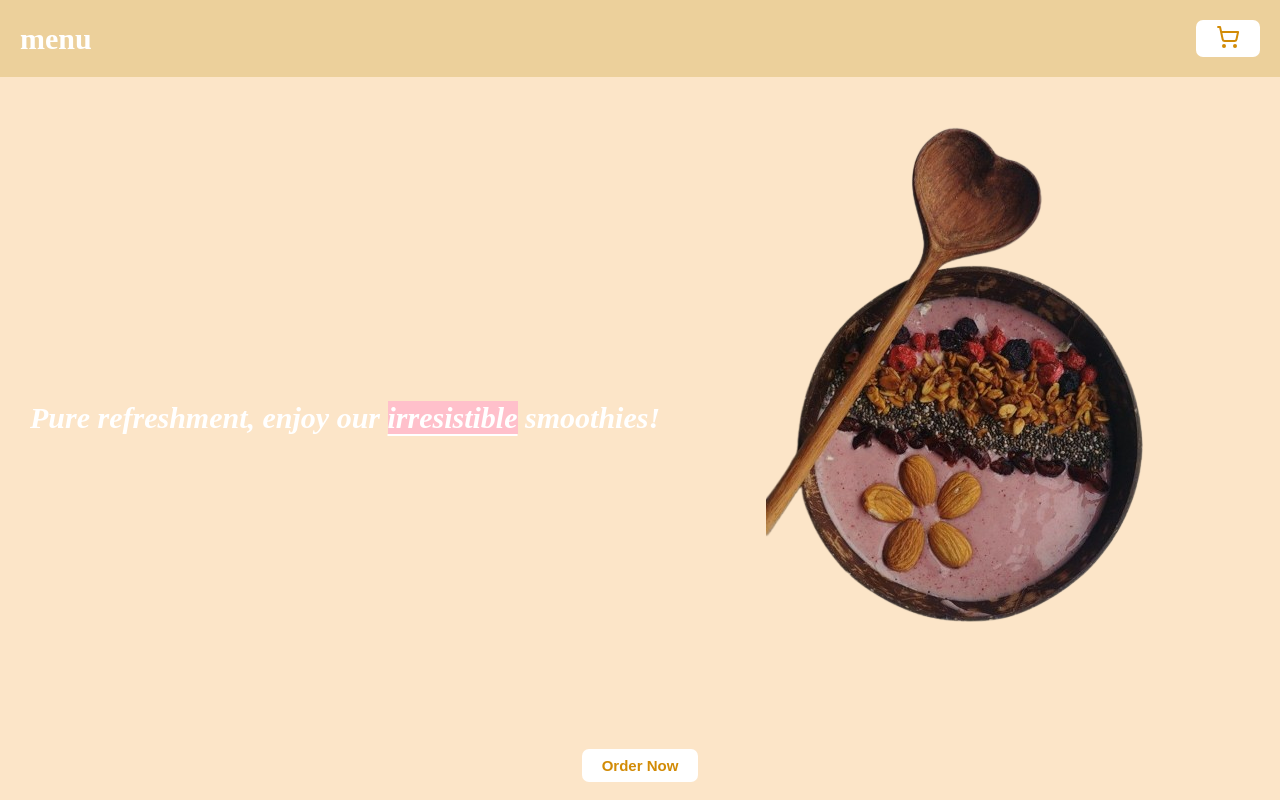
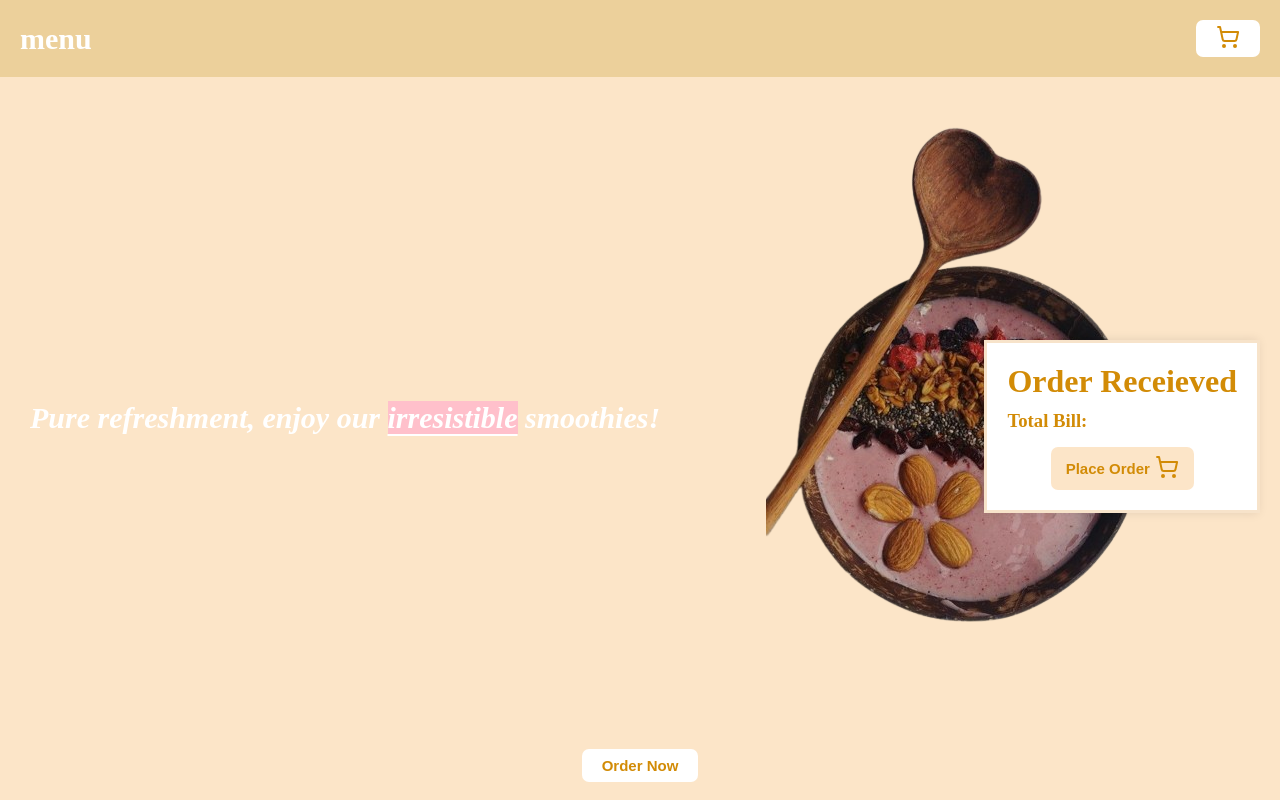
Before and after one commit to egwuatujoy/menu, a React (Create React App) app: page / in a window 1280 px wide. Both pictures are taken after a click on the button 1228 px from the left and 38 px from the top of the page. Shown: the top 800 px of the page. Built offline with nearby package versions, Linux system fonts and the light colour scheme.

Commit message:
updated files

```diff
--- a/src/App.js
+++ b/src/App.js
@@ -11,24 +11,33 @@ import FinalOrder from "./components/FinalOrder";
 const App = () => {
   const [menus, setMenus] = useState(smoothieMenu);
   const [open, setOpen] = useState(false);
-  const [selected, setSelected] = useState({});
-  const [final, setFinal] = useState(false);
+  const [selected, setSelected] = useState(null);
   const [openCart, setOpenCart] = useState(false);
   const [order, setOrder] = useState([]);
-  const [finalOrder, setfinalOrder] = useState([]);
+  const [items, setItems] = useState([]);
+  const [final, setFinal] = useState(false);
 
   const handleClick = (menu) => {
     setOpenCart(true);
+    setSelected(null);
     setFinal(false);
-    setSelected((selected) => (selected.name === menu.name ? {} : menu));
+    setSelected((selected) =>
+      selected && selected.name === menu.name ? null : menu
+    );
   };
 
   const handleNav = () => {
     setOpen(!open);
+    setFinal(true)
   };
 
-  const addFinal = (order) => {
-    console.log(order);
+  const handleClose = () => {
+    setSelected(null);
+    setOpenCart(false);
+  };
+
+  const addCarts = (item) => {
+    setItems((items) => [...items, item]);
   };
 
   return (
@@ -41,13 +50,15 @@ const App = () => {
           selected={selected}
           openCart={openCart}
           setOpenCart={setOpenCart}
+          setOrder={setOrder}
+          handleClose={handleClose}
+          addCarts={addCarts}
+          items={items}
           setFinal={setFinal}
-          setOrder={setOrder}
-          addFinal={addFinal}
         />
       )}
 
-      {final && <FinalOrder />}
+      {final && <FinalOrder items={items} />}
     </div>
   );
 };
--- a/src/components/Cart.js
+++ b/src/components/Cart.js
@@ -1,72 +1,87 @@
-import React, { useState } from "react";
+import React, { useEffect, useState } from "react";
 import { ShoppingCart } from "lucide-react";
+
 const Cart = ({
-  open,
   selected,
+  handleClose,
+  addCarts,
+  items,
+  setOpenCart,
   setFinal,
-  setOpenCart,
-  openCart,
-  addFinal,
 }) => {
+  console.log(selected);
+  const isAdded = items.map((item) => item.name).includes(selected.name);
+  // console.log(isAdded);
+  const [received, setReceived] = useState({});
   const [count, setCount] = useState(0);
-  if (count < 0) {
-    setCount(0);
-    selected.length = 0;
+
+  useEffect(
+    function () {
+      function getOrder() {
+        setReceived(selected);
       }
-  const { name, price, timeToMake, ingredients, image } = selected;
+      getOrder();
+    },
+    [selected]
+  );
 
-  const handleOrder = () => {
-    const order = {
+  const { name, price, timeToMake, ingredients, image } = received;
+
+  const handleSelected = () => {
+    setOpenCart(false);
+    const newCarts = {
       name,
       price: price * count,
+      image,
+      count,
     };
-
-    addFinal(order);
-    setOpenCart(false);
+    addCarts(newCarts);
     setFinal(true);
   };
 
   return (
-    <>
-      {openCart && (
-        <div className={`cart ${open ? "show" : " "}`}>
+    <div className="cart">
+      <button onClick={handleClose}>&larr;</button>
+
       <h1>Cart</h1>
-          {selected ? (
-            <>
+
       <div className="cart-div">
-                <div className="cart-item">
         <img src={image} alt="fruit" />
+
+        <div className="cart-prices">
+          <div>
             <h2>{name}</h2>
+            <div className="ingredients">
+              {ingredients?.map((ingre) => (
+                <p>{ingre}</p>
+              ))}
+            </div>
             <p>{timeToMake} mins</p>
+          </div>
+
           <h3>${price}</h3>
+        </div>
       </div>
 
       <div className="cart-button">
-                  <button onClick={() => setCount((count) => count + 1)}>
-                    +
-                  </button>
+        <button onClick={() => setCount((count) => count + 1)}>+</button>
         <span>{count}</span>
-                  <button onClick={() => setCount((count) => count - 1)}>
-                    -
-                  </button>
+        <button onClick={() => setCount((count) => count - 1)}>-</button>
       </div>
-              </div>
-            </>
-          ) : (
-            <p>No items in the cart</p>
-          )}
 
       <div className="menu-button">
-            <button onClick={handleOrder}>
-              Order now
+        {!isAdded ? (
+          <button onClick={handleSelected}>
+            Place Order
             <span>
               <ShoppingCart />
             </span>
           </button>
+        ) : (
+          <h1>Item already added</h1>
+        )}
       </div>
     </div>
-      )}
-    </>
   );
 };
 
--- a/src/components/FinalOrder.js
+++ b/src/components/FinalOrder.js
@@ -1,10 +1,36 @@
-import React, { useState } from "react";
+import { ShoppingCart } from "lucide-react";
 
-const FinalOrder = () => {
+const FinalOrder = ({ items }) => {
+  console.log(items);
 
+  // const totalBilpl = items.map((item) => item.price + item)
   return (
     <div className="final">
-     <h1>Order Receieved</h1>
+      <h1>Order Receieved</h1>
+      {items.map((item) => (
+        <div className="final-item">
+          <img src={item.image} alt="fruit" />
+          <div className="final-details">
+            <div>
+              <h3> {item.name}</h3>
+              <p>{item.price}</p>
+            </div>
+            <button>X{item.count} </button>
+          </div>
+        </div>
+      ))}
+
+      <div className="total-bill">
+        <h3>Total Bill:</h3>
+      </div>
+      <div className="menu-button">
+        <button>
+          Place Order
+          <span>
+            <ShoppingCart />
+          </span>
+        </button>
+      </div>
     </div>
   );
 };
--- a/src/components/Menu.js
+++ b/src/components/Menu.js
@@ -11,7 +11,6 @@ const Menu = ({ menu, handleClick }) => {
           <h2>{menu.name}</h2>
           <p>{menu.timeToMake} mins</p>
         </div>
-
         <h3>${menu.price}</h3>
       </div>
 
--- a/src/components/Menus.js
+++ b/src/components/Menus.js
@@ -1,14 +1,14 @@
 import React from "react";
 import Menu from "./Menu";
 
+const Menus = ({ menus, handleClick }) => {
 
-const Menus = ({ menus, handleClick }) => {
   return (
     <div className="menus">
       <h1>Our menu</h1>
       <div className="menu-grid">
-        {menus.map((menu) => (
-          <Menu menu={menu} handleClick={handleClick} key={menu.name} />
+        {menus.map((menu, index) => (
+          <Menu menu={menu} handleClick={handleClick} key={index} />
         ))}
       </div>
     </div>
--- a/src/index.css
+++ b/src/index.css
@@ -140,7 +140,7 @@ button {
 }
 .menu-pricing {
   padding: 10px;
-  line-height: 27px;
+  /* line-height: 27px; */
 }
 
 .cart {
@@ -148,7 +148,8 @@ button {
   top: 0;
   margin-top: 75px;
   right: -1%;
-  width: 50%;
+  width: 100%;
+  height: 100%;
   background-color: white;
   color: #d28b06;
   padding: 20px;
@@ -193,14 +194,58 @@ button {
   margin-bottom: 20px;
 }
 
+.cart-prices {
+  display: flex;
+  justify-content: space-between;
+  align-items: center;
+}
+
 .final {
   background-color: #fff;
   border: 3px solid rgb(247, 227, 202);
   color: #d28b06;
   position: absolute;
-  top: 36%;
+  top: 40%;
   margin-top: 75px;
-  right: 15%;
+  right: 0;
+  margin: 20px;
   padding: 20px;
   box-shadow: -2px 0 10px rgba(0, 0, 0, 0.1);
 }
+
+.ingredients {
+  display: flex;
+  justify-content: center;
+  align-items: center;
+  font-size: 14px;
+  gap: 5px;
+  /* padding: 0 20px; */
+}
+
+.final h1 {
+  margin-bottom: 10px;
+}
+
+.final img {
+  width: 20%;
+  border-radius: 10px;
+}
+
+.final-details {
+  display: flex;
+  gap: 30px;
+}
+
+.final-order {
+  display: flex;
+  /* justify-content: center; */
+  align-items: center;
+  gap: 30px;
+}
+.final-item {
+  margin-bottom: 15px;
+}
+
+.total-bill {
+  margin-bottom: 15px;
+}
```
Also changed, not shown: src/components/Carts.js (deleted, +0 -29 lines). Lines whose indentation alone changed are shown as unchanged.
